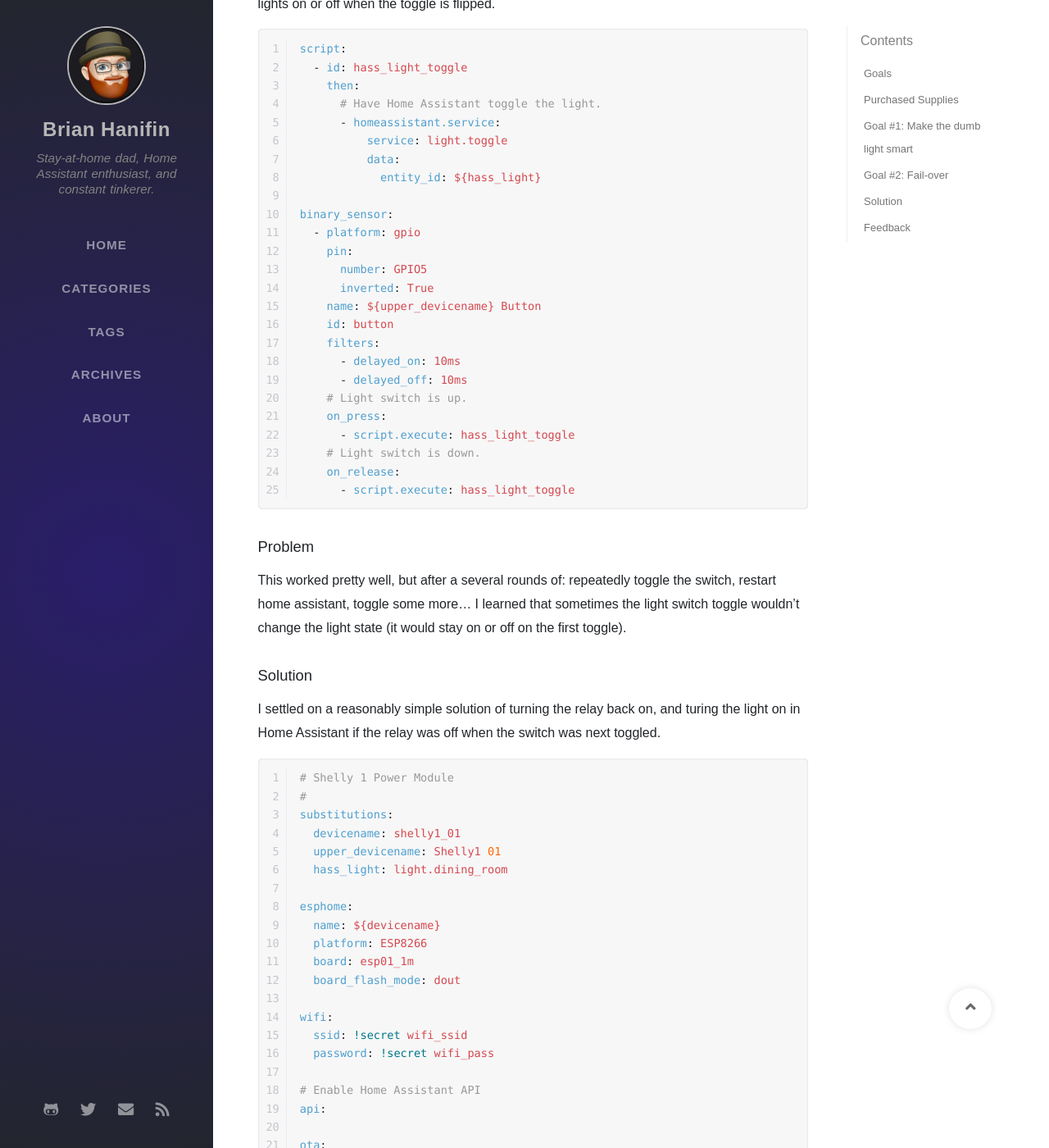
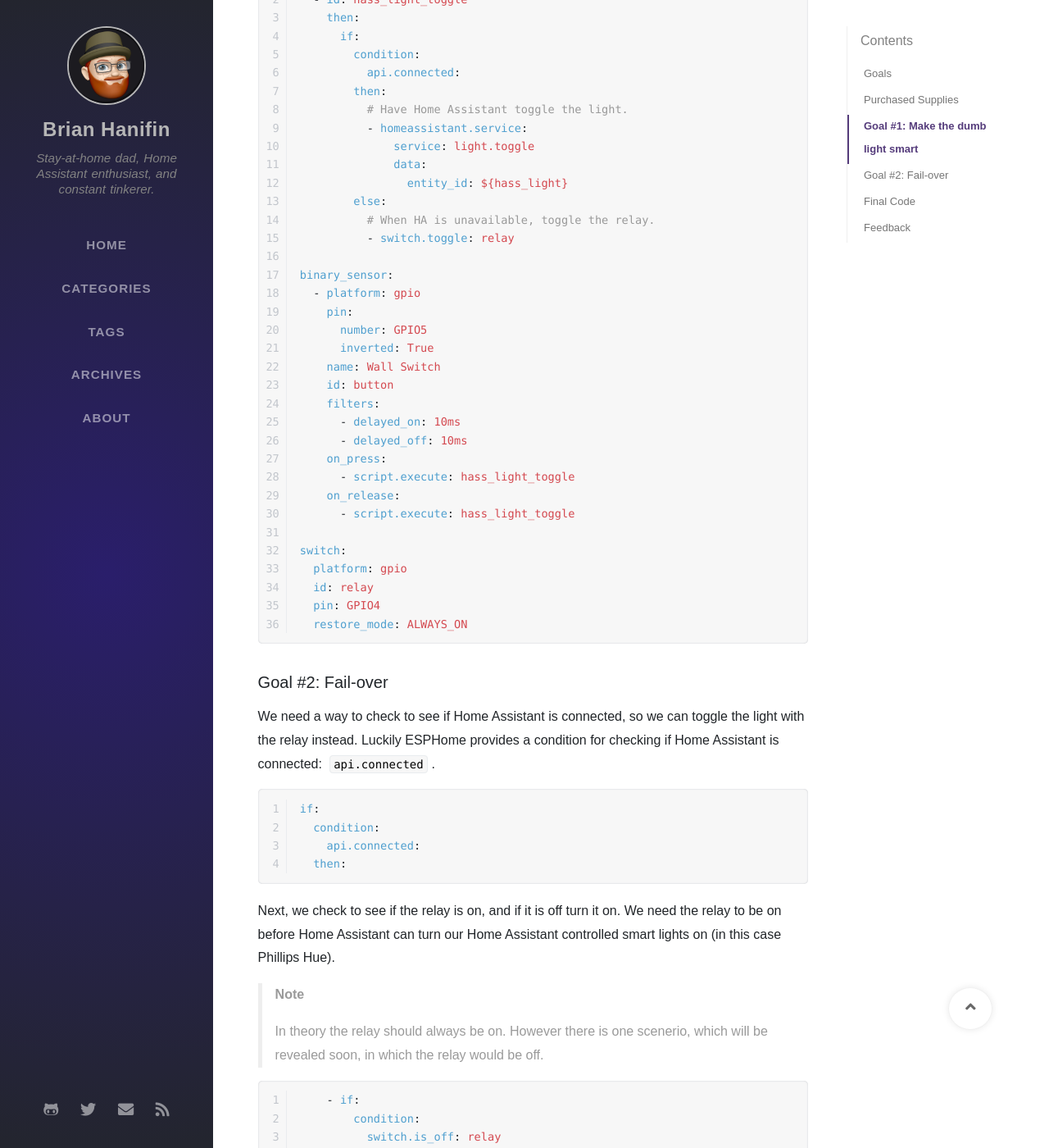
Before and after one commit to brianhanifin/brianhanifin.com, a Jekyll site: the page built from _posts/2019-12-11-esphome-shelly1-dumb-light-switch-smart.md, in a window 1280 px wide and 1400 px high, scrolled down 916 px. Shown: the whole window at 82% size. Built offline with Jekyll 4.4.1, drawn with Linux system fonts in a browser that asks for light colours; nearby versions of some CDN libraries; some web fonts are replaced; comment, search, counter and statistics services are not loaded; some of the changed text lies outside the part shown.

Commit message:
Almost total rewrite. It really needed a lot of refinement.

````diff
--- a/_posts/2019-12-11-esphome-shelly1-dumb-light-switch-smart.md
+++ b/_posts/2019-12-11-esphome-shelly1-dumb-light-switch-smart.md
@@ -20,11 +20,9 @@
 2. [Electrical wire][romex] (Romex 12/2, solid wire, 2 covered conductors plus one ground conductor).
 3. Wire Nuts, [Non-twist Connectors][non-twist-connectors], or [Wago Connectors][wago].
 
-*The above links include my Amazon Affilite id. It is my hope that creating these articles might be able to pitch in a nickle here and there toward my hobby.*
+*The above links include my Amazon Affilite id.*
 
 ### Goal #1: Make the dumb light smart
-
-#### Concept
 
 I started with the following code fragment which uses the Home Assistant API to toggle the lights on or off when the toggle is flipped.
 
@@ -32,98 +30,44 @@
 script:
   - id: hass_light_toggle
     then:
-      # Have Home Assistant toggle the light.
-      - homeassistant.service:
-          service: light.toggle
-          data:
-            entity_id: ${hass_light}
+      if:
+        condition:
+          api.connected:
+        then:
+          # Have Home Assistant toggle the light.
+          - homeassistant.service:
+              service: light.toggle
+              data:
+                entity_id: ${hass_light}
+        else:
+          # When HA is unavailable, toggle the relay.
+          - switch.toggle: relay
 
 binary_sensor:
   - platform: gpio
     pin:
       number: GPIO5
       inverted: True
-    name: ${upper_devicename} Button
-    id: button
-    filters:
-      - delayed_on: 10ms
-      - delayed_off: 10ms
-    # Light switch is up.
-    on_press:
-      - script.execute: hass_light_toggle
-    # Light switch is down.
-    on_release:
-      - script.execute: hass_light_toggle
-```
-
-#### Problem
-
-This worked pretty well, but after a several rounds of: repeatedly toggle the switch, restart home assistant, toggle some more… I learned that sometimes the light switch toggle wouldn’t change the light state (it would stay on or off on the first toggle).
-
-#### Solution
-
-I settled on a reasonably simple solution of turning the relay back on, and turing the light on in Home Assistant if the relay was off when the switch was next toggled.
-
-```yaml
-# Shelly 1 Power Module
-#
-substitutions:
-  devicename: shelly1_01
-  upper_devicename: Shelly1 01
-  hass_light: light.dining_room
-
-esphome:
-  name: ${devicename}
-  platform: ESP8266
-  board: esp01_1m
-  board_flash_mode: dout
-
-wifi:
-  ssid: !secret wifi_ssid
-  password: !secret wifi_pass
-
-# Enable Home Assistant API
-api:
-
-ota:
-  safe_mode: True
-
-logger:
-
-binary_sensor:
-  - platform: gpio
-    pin:
-      number: GPIO5
-      inverted: True
-    name: ${upper_devicename} Button
+    name: Wall Switch
     id: button
     filters:
       - delayed_on: 10ms
       - delayed_off: 10ms
     on_press:
-      # Have Home Assistant toggle the light.
-      - homeassistant.service:
-          service: light.toggle
-          data:
-            entity_id: ${hass_light}
+      - script.execute: hass_light_toggle
     on_release:
-      # Have Home Assistant toggle the light.
-      - homeassistant.service:
-          service: light.toggle
-          data:
-            entity_id: ${hass_light}
+      - script.execute: hass_light_toggle
 
 switch:
-  # Relay is for internal use only. Do not expose to Home Assistant.
-  - platform: gpio
-    id: relay
-    pin: GPIO4
-    restore_mode: ALWAYS_ON
+  platform: gpio
+  id: relay
+  pin: GPIO4
+  restore_mode: ALWAYS_ON
 ```
 
 ### Goal #2: Fail-over
 
-Luckily ESPHome provides a condition for checking if Home Assistant is connected: `api.connected`.
+We need a way to check to see if Home Assistant is connected, so we can toggle the light with the relay instead. Luckily ESPHome provides a condition for checking if Home Assistant is connected: `api.connected`.
 
 ```yaml
 if:
@@ -136,7 +80,7 @@
 
 > **Note**
 >
-> In theory it should always be on. However there is one scenerio, which will be revealed soon, in which the relay would be off.
+> In theory the relay should always be on. However there is one scenerio, which will be revealed soon, in which the relay would be off.
 
 ```yaml
     - if:
@@ -148,7 +92,7 @@
           - homeassistant.service:
               service: light.turn_on
               data:
-                entity_id: ${hass_light}
+                entity_id: light.dining_room
 ```
 
 If the relay is already on then ask Home Assistant to toggle the light on or off.
@@ -159,7 +103,7 @@
       - homeassistant.service:
           service: light.toggle
           data:
-            entity_id: ${hass_light}
+            entity_id: light.dining_room
 ```
 
 Now we come to the "fail-over" bit. This is the *else* condition for when `api.connected` is false, meaning that ESPHome has lost connection to Home Assistant!
@@ -171,11 +115,38 @@
 
 This code fragment simply turns the Shelly1's internal relay from *on to off* or *off to on* when the physical light switch is toggled.
 
-### Solution
-
-Replace the `script:` section in the above code with this code fragment to enable to switch to continue to turn the lights on and off when Home Assistant is not available.
+### Final Code
 
 ```yaml
+---
+# Shelly 1 Power Module
+# Location: Dining Room Light Switch
+#
+substitutions:
+  project: Shelly1 01
+  id: shelly1_01
+  button_gpio: GPIO5
+  relay_gpio: GPIO4
+  hass_light: light.dining_room
+
+esphome:
+  name: $id
+  platform: ESP8266
+  board: esp01_1m
+
+wifi:
+  ssid: !secret wifi_ssid
+  password: !secret wifi_pass
+
+ota:
+  safe_mode: True
+
+logger:
+  level: INFO
+
+# Home Assistant API
+api:
+
 script:
   - id: hass_light_toggle
     then:
@@ -193,16 +164,38 @@
                 - homeassistant.service:
                     service: light.turn_on
                     data:
-                      entity_id: ${hass_light}
+                      entity_id: $hass_light
               else:
                 # Have Home Assistant toggle the light.
                 - homeassistant.service:
                     service: light.toggle
                     data:
-                      entity_id: ${hass_light}
+                      entity_id: $hass_light
         else:
           # When HA is unavailable, toggle the relay.
           - switch.toggle: relay
+
+binary_sensor:
+  - platform: gpio
+    pin:
+      number: $button_gpio
+      inverted: True
+    name: $project Button
+    id: button
+    filters:
+      - delayed_on: 10ms
+      - delayed_off: 10ms
+    on_press:
+      - script.execute: hass_light_toggle
+    on_release:
+      - script.execute: hass_light_toggle
+
+switch:
+  platform: gpio
+  name:  $project
+  id: relay
+  pin: $relay_gpio
+  restore_mode: ALWAYS_ON
 ```
 
 ### Feedback
````
Also changed, not shown: other parts of _posts/2019-12-11-esphome-shelly1-dumb-light-switch-smart.md (+2 -2 lines).
